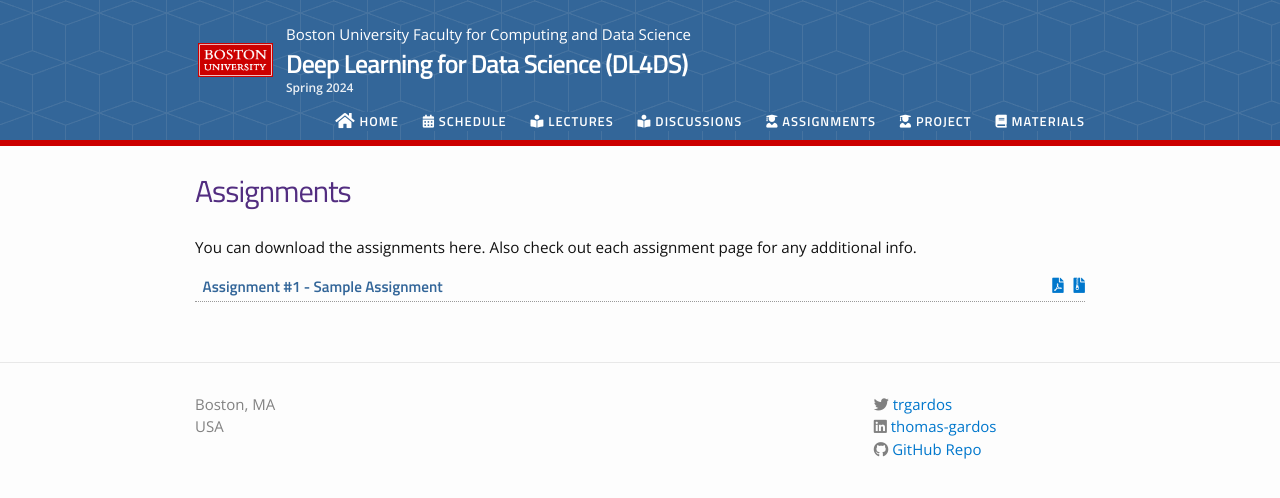
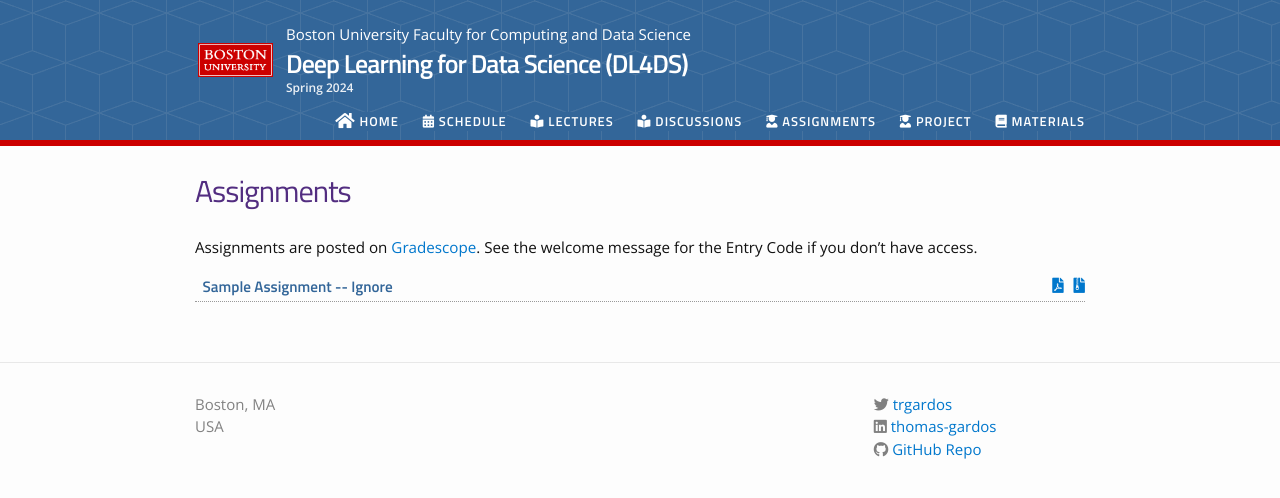
Before and after one commit to DL4DS/sp2025, a Jekyll site: the page built from assignments.md, in a window 1280 px wide. Shown: the top 498 px of the page. Built offline with Jekyll 4.4.1, drawn with Linux system fonts in a browser that asks for light colours; nearby versions of some CDN libraries.

Commit message:
Updated assignments page.

```diff
--- a/_assignments/01_sample_assignment.md
+++ b/_assignments/01_sample_assignment.md
@@ -1,7 +1,7 @@
 ---
 type: assignment
 date: 2024-06-01T15:30:00-5:00
-title: 'Assignment #1 - Sample Assignment'
+title: 'Sample Assignment -- Ignore'
 pdf: /static_files/assignments/asg.pdf
 attachment: /static_files/assignments/asg.zip
 solutions: /static_files/assignments/asg_solutions.pdf
--- a/assignments.md
+++ b/assignments.md
@@ -3,4 +3,5 @@ layout: assignments
 title: Assignments
 permalink: /assignments/
 ---
-You can download the assignments here. Also check out each assignment page for any additional info.
+Assignments are posted on [Gradescope](https://www.gradescope.com/courses/693325).
+See the welcome message for the Entry Code if you don't have access.
```
